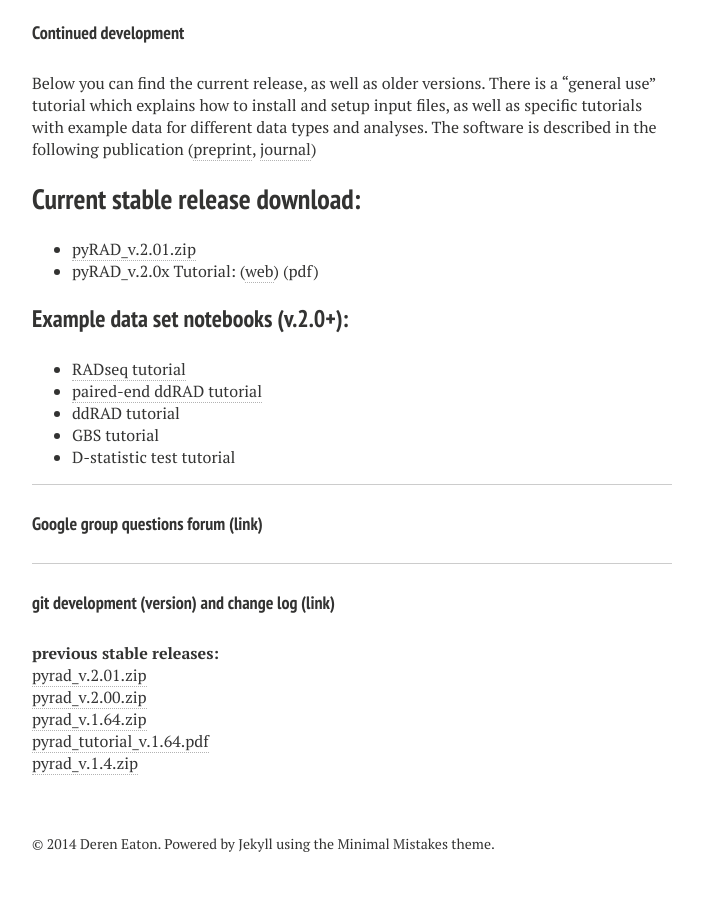
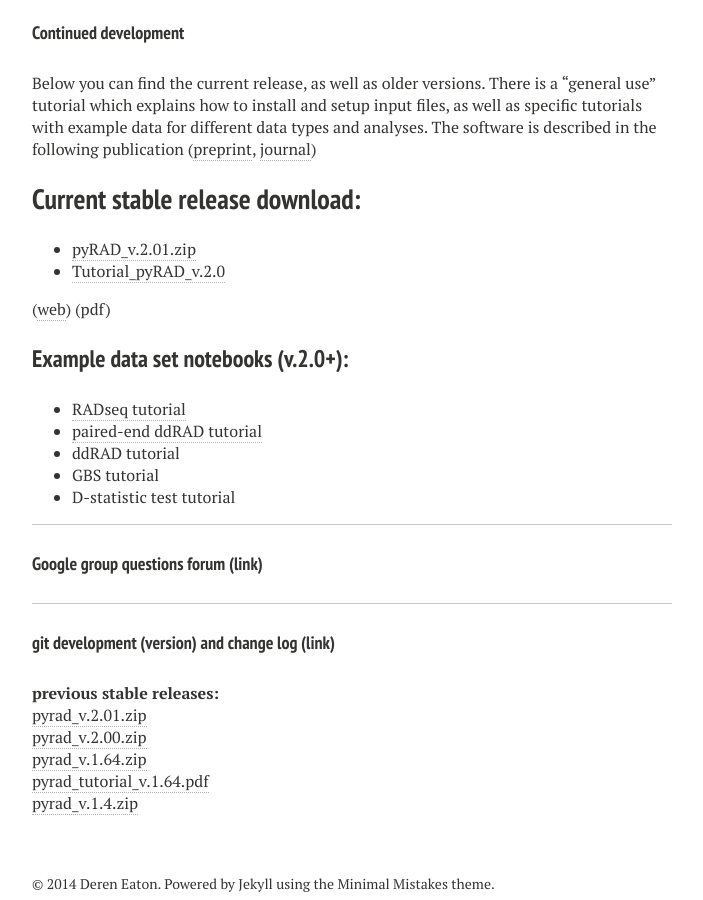
Before and after one commit to dereneaton/dereneaton.github.io, a Jekyll site: the page built from pyrad.md, in a window 1280 px wide and 900 px high, scrolled down 794 px. Shown: the whole window, without its empty margins (288-991 px from the left). Built offline with Jekyll 4.4.1, drawn with Linux system fonts in a browser that asks for light colours; nearby versions of some CDN libraries.

Commit message:
link to new tutorial

```diff
--- a/pyrad.md
+++ b/pyrad.md
@@ -27,7 +27,9 @@
 ## Current stable release download:
 
 +  [pyRAD_v.2.01.zip](/downloads/pyrad_v.2.01.zip)
-+  pyRAD_v.2.0x Tutorial: ([web](http://nbviewer.ipython.org/gist/dereneaton/af9548ea0e94bff99aa0)) (pdf)
++  [Tutorial_pyRAD_v.2.0](/tutorial/pyrad_v.2.0/)
+
+([web](http://nbviewer.ipython.org/gist/dereneaton/af9548ea0e94bff99aa0)) (pdf)
 
 ### Example data set notebooks (v.2.0+):
 +  [RADseq tutorial](http://nbviewer.ipython.org/gist/dereneaton/1f661bfb205b644086cc)
```
